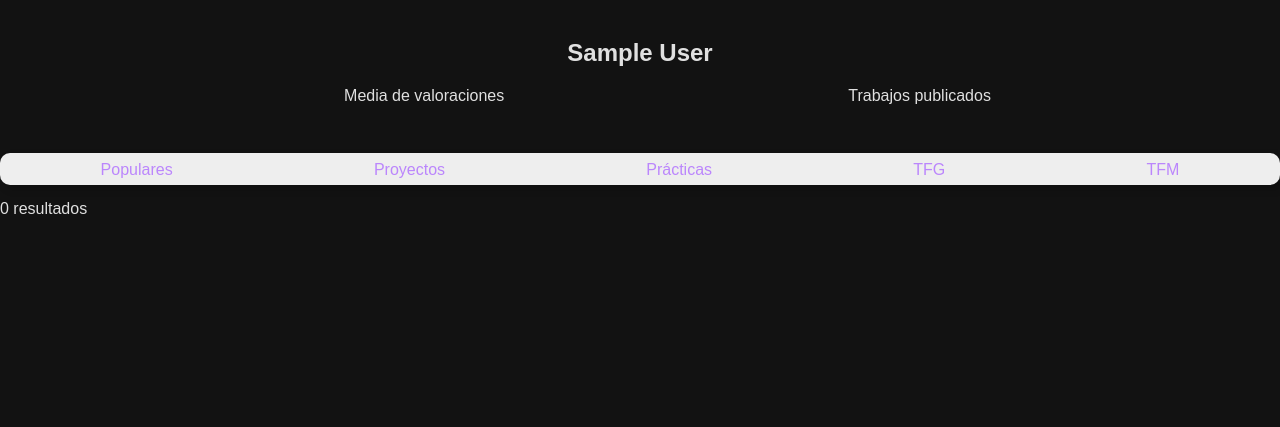
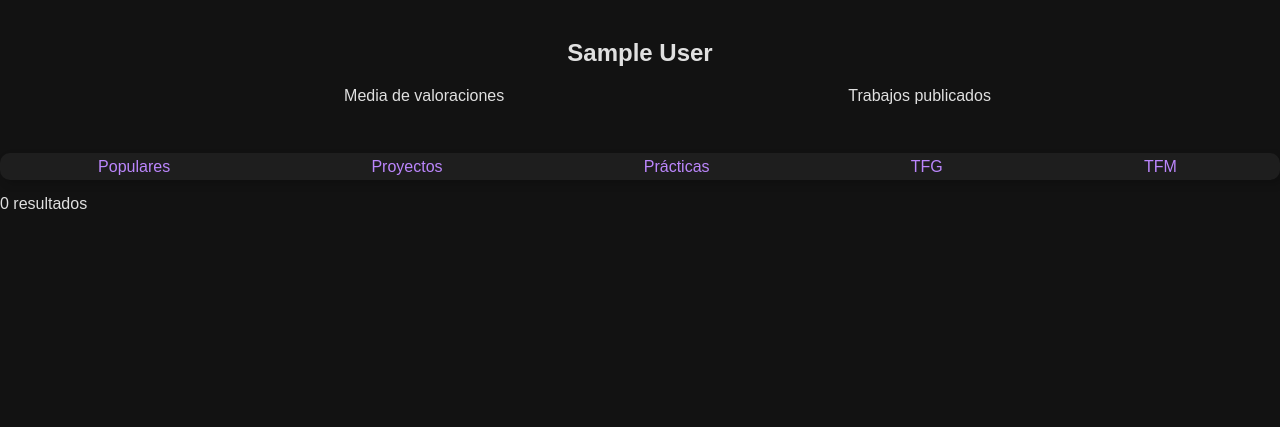
Before and after one commit to Jorgeelskizo/UA, a PHP site: page /perfilpersonal.php?id= in a window 1280 px wide. Shown: the part 297-724 px from the top of the page. Run offline with PHP 8.4, Linux system fonts and the light colour scheme; the visitor is signed in with stand-in values (Sample User, id 1); data that the repository does not hold is empty.

Commit message:
Más páginas a modo oscuro

```diff
--- a/editarPerfil.php
+++ b/editarPerfil.php
@@ -31,7 +31,9 @@ if ($user = $result->fetch_assoc()) {
 <meta name="viewport" content="width=device-width, initial-scale=1.0">
 <title>Universidad de Alicante - Proyecto Fin de Grado Ingenieria Multimedia</title>
 <link rel="stylesheet" href="estilos/stylesEditarPerfil.css">
+<link rel="stylesheet" href="estilos/unificado.css">
 <link rel="stylesheet" href="https://cdnjs.cloudflare.com/ajax/libs/font-awesome/6.0.0-beta3/css/all.min.css">
+<?php include 'scripts/controlEstilo.php'; ?>
 
 </head>
 <body>
--- a/estilos/unificado.css
+++ b/estilos/unificado.css
@@ -806,7 +806,7 @@ body {
   .libarranav-nav{
     justify-content: center;
     align-items: center; /* Centra el contenido de `li` vertical y horizontalmente */
-    padding: 0.5em;
+    padding: 0.3em;
     cursor: pointer;
     transition: background-color 0.3s;
     text-align: center;
--- a/estilos/unificadoOscuro.css
+++ b/estilos/unificadoOscuro.css
@@ -1,12 +1,15 @@
 /* ----------------------Index-------------------------- */
 /* Estilos generales para el modo oscuro */
 body {
-    background-color: #121212; /* Fondo oscuro */
-    color: #e0e0e0; /* Texto claro */
+    background-color: #121212;
+    /* Fondo oscuro */
+    color: #e0e0e0;
+    /* Texto claro */
 }
 
 a {
-    color: #bb86fc; /* Color claro para enlaces para más visibilidad */
+    color: #bb86fc;
+    /* Color claro para enlaces para más visibilidad */
 }
 
 /* Cabecera y navegación */
@@ -17,36 +20,44 @@ a {
 
 /* Galería de proyectos */
 .gallery-container-index {
-    background-color: #1e1e1e; /* Un poco más claro que el fondo principal */
+    background-color: #1e1e1e;
+    /* Un poco más claro que el fondo principal */
     padding: 20px;
 }
 
 .project-gallery-index article {
-    background-color: #333333; /* Fondo para cada artículo en la galería */
+    background-color: #333333;
+    /* Fondo para cada artículo en la galería */
     border-radius: 8px;
     margin: 10px;
     padding: 20px;
-    box-shadow: 0 4px 8px rgba(0, 0, 0, 0.5); /* Sombra para dar profundidad */
+    box-shadow: 0 4px 8px rgba(0, 0, 0, 0.5);
+    /* Sombra para dar profundidad */
 }
 
 .project-gallery-index img {
-    width: 100%; /* Ajusta según necesites */
+    width: 100%;
+    /* Ajusta según necesites */
     border-radius: 8px;
 }
 
 .project-gallery-index p {
-    color: #ffffff; /* Texto claro */
+    color: #ffffff;
+    /* Texto claro */
 }
 
 .project-gallery-index footer {
-    color: #a0a0a0; /* Texto un poco más oscuro para el pie de foto */
+    color: #a0a0a0;
+    /* Texto un poco más oscuro para el pie de foto */
     font-size: 0.8em;
 }
 
 /* Botones */
 button {
-    background-color: #6200ee; /* Color de fondo para botones */
-    color: #ffffff; /* Texto del botón */
+    background-color: #6200ee;
+    /* Color de fondo para botones */
+    color: #ffffff;
+    /* Texto del botón */
     border: none;
     padding: 10px 20px;
     border-radius: 8px;
@@ -55,46 +66,60 @@ button {
 }
 
 button:hover {
-    background-color: #3700b3; /* Cambio de color al pasar el ratón */
+    background-color: #3700b3;
+    /* Cambio de color al pasar el ratón */
 }
 
 
 /* --------------------HEader------------------------------------- */
 /* Estilos para el header */
 .site-header-header {
-    background-color: #414040; /* Fondo oscuro similar al del body */
-    color: #e0e0e0; /* Texto claro */
+    background-color: #414040;
+    /* Fondo oscuro similar al del body */
+    color: #e0e0e0;
+    /* Texto claro */
 }
 
 /* Estilos para el logo */
 .logo-header img {
-    width: auto; /* Mantén el tamaño original o ajusta según tu diseño */
+    width: auto;
+    /* Mantén el tamaño original o ajusta según tu diseño */
 }
 
 /* Estilos para la barra de búsqueda */
 .search-bar-header input[type="text"] {
-    background-color: #333333; /* Fondo para la barra de búsqueda */
-    color: #ffffff; /* Texto claro */
-    border: 1px solid #555; /* Borde sutil */
-    padding: 8px; /* Espaciado interno */
+    background-color: #333333;
+    /* Fondo para la barra de búsqueda */
+    color: #ffffff;
+    /* Texto claro */
+    border: 1px solid #555;
+    /* Borde sutil */
+    padding: 8px;
+    /* Espaciado interno */
 }
 
 .search-button-header {
-    background-color: #6200ee; /* Fondo morado para el botón de búsqueda, como los otros botones */
-    color: #ffffff; /* Texto del botón */
+    background-color: #6200ee;
+    /* Fondo morado para el botón de búsqueda, como los otros botones */
+    color: #ffffff;
+    /* Texto del botón */
     border: none;
     padding: 8px 16px;
     cursor: pointer;
 }
 
-.search-button-header i { /* Asumiendo que usas Font Awesome para el ícono de búsqueda */
-    color: #ffffff; /* Ícono blanco */
+.search-button-header i {
+    /* Asumiendo que usas Font Awesome para el ícono de búsqueda */
+    color: #ffffff;
+    /* Ícono blanco */
 }
 
 /* Estilos para la sección de perfil */
 .profile-header button {
-    background-color: #6200ee; /* Fondo morado para botones en la sección de perfil */
-    color: #ffffff; /* Texto claro */
+    background-color: #6200ee;
+    /* Fondo morado para botones en la sección de perfil */
+    color: #ffffff;
+    /* Texto claro */
     border: none;
     padding: 10px 20px;
     border-radius: 8px;
@@ -103,14 +128,105 @@ button:hover {
 }
 
 .profile-header button:hover {
-    background-color: #3700b3; /* Efecto hover */
+    background-color: #3700b3;
+    /* Efecto hover */
 }
 
-.profile-header a, .profile-header span {
-    color: #bb86fc; /* Color claro para enlaces y textos en el perfil */
+.profile-header a,
+.profile-header span {
+    color: #bb86fc;
+    /* Color claro para enlaces y textos en el perfil */
 }
 
 .profile-header img {
-    border-radius: 50%; /* Redondea la imagen de perfil */
-    width: 50px; /* Tamaño específico para la imagen de perfil */
+    border-radius: 50%;
+    /* Redondea la imagen de perfil */
+    width: 50px;
+    /* Tamaño específico para la imagen de perfil */
 }
+
+
+/* -------------Nav-------------------------------- */
+/* Estilos generales para la barra de navegación */
+.barranav-nav {
+    background-color: #1e1e1e;
+    /* Fondo oscuro para la barra de navegación */
+    color: #e0e0e0;
+    /* Texto claro */
+}
+
+.libarranav-nav a {
+    color: #bb86fc;
+    /* Color morado claro para los enlaces, manteniendo la coherencia con otros botones */
+    text-decoration: none;
+    /* Sin subrayado */
+    transition: color 0.3s;
+    /* Transición suave al cambiar el color */
+}
+
+.libarranav-nav a:hover {
+    color: #3700b3;
+    /* Color al pasar el ratón por encima */
+}
+
+.barranav-nav li:hover {
+    background-color: #1e1e1e;
+    /* Color al pasar el ratón por encima */
+    border: 1px solid black;
+    border-color: white;
+    /* Color al pasar el ratón por encima */
+}
+
+
+/* Estilos para los íconos, si estás utilizando Font Awesome u otro sistema de íconos */
+.icon-home-nav,
+.icon-search-nav,
+.icon-user-add-nav,
+.icon-logout-nav,
+.icon-bookmark-nav {
+    margin-right: 5px;
+    /* Espacio entre el ícono y el texto */
+}
+
+/* Estilos para el checkbox usado en menús responsivos (si aplica) */
+#checkmenu-nav {
+    display: none;
+    /* Esconder el checkbox visualmente */
+}
+
+/* Label que actúa como botón del menú en versiones móviles */
+label[for="checkmenu"] {
+    background-color: #6200ee;
+    /* Color de fondo para el botón del menú */
+    color: #ffffff;
+    /* Color del texto */
+    padding: 10px;
+    /* Espaciado interno */
+    border-radius: 5px;
+    /* Bordes redondeados */
+    cursor: pointer;
+    display: none;
+    /* Ocultar por defecto y mostrar solo en móvil si es necesario */
+}
+
+
+
+/* ----------------------Botones perfil ajeno y personal---------------------- */
+.follow-button-perfil {
+
+    background-color: #6200ee;
+}
+
+.follow-button-perfil:hover {
+    background-color: #3700b3;
+    /* Efecto hover */
+}
+
+.ajustes-perfil {
+    background-color: #6200ee;
+}
+
+.ajustes-perfil:hover {
+    background-color: #3700b3;
+    /* Efecto hover */
+}
```
